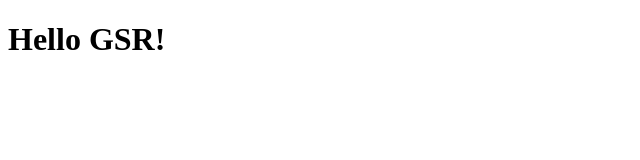
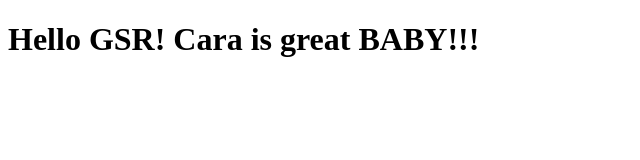
Before and after one commit to carababy/GSR_test, a plain HTML site: page site/index.html in a window 1280 px wide. Shown: the whole page, without its empty margins (0-640 px from the left). Drawn offline with Linux system fonts and the light colour scheme.

Commit message:
Small addition to our page content.

```diff
--- a/site/index.html
+++ b/site/index.html
@@ -4,6 +4,6 @@
 	<title>Hello GSR!</title>
 </head>
 <body>
-<h1>Hello GSR!</h1>
+<h1>Hello GSR! Cara is great BABY!!!</h1>
 </body>
 </html>
```
